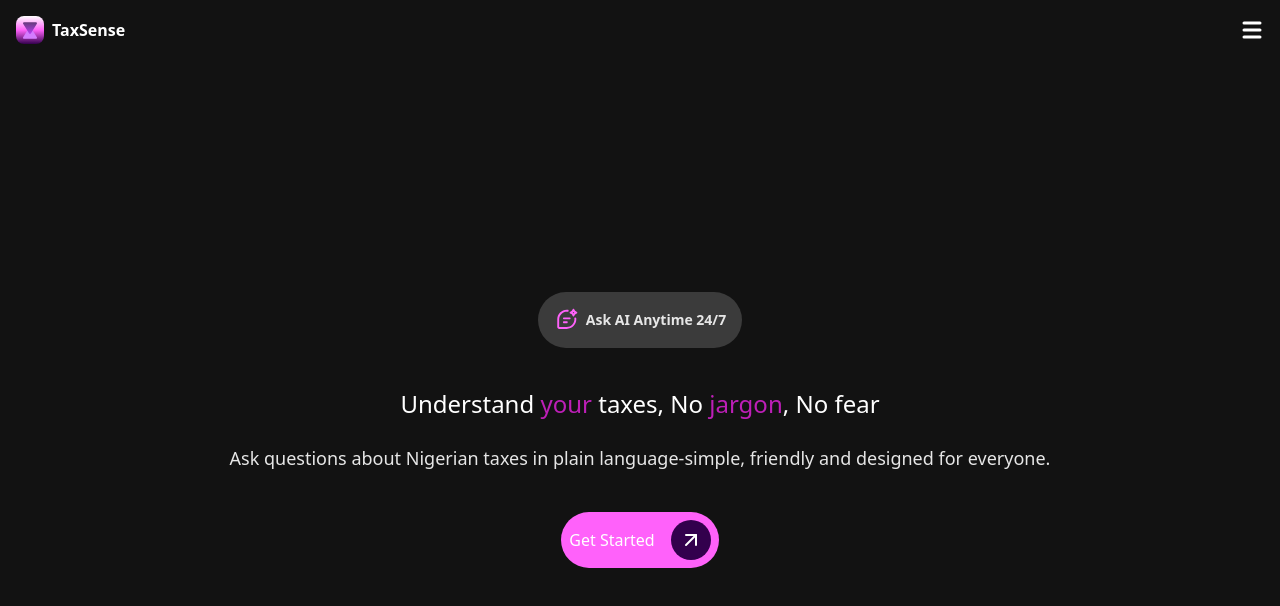
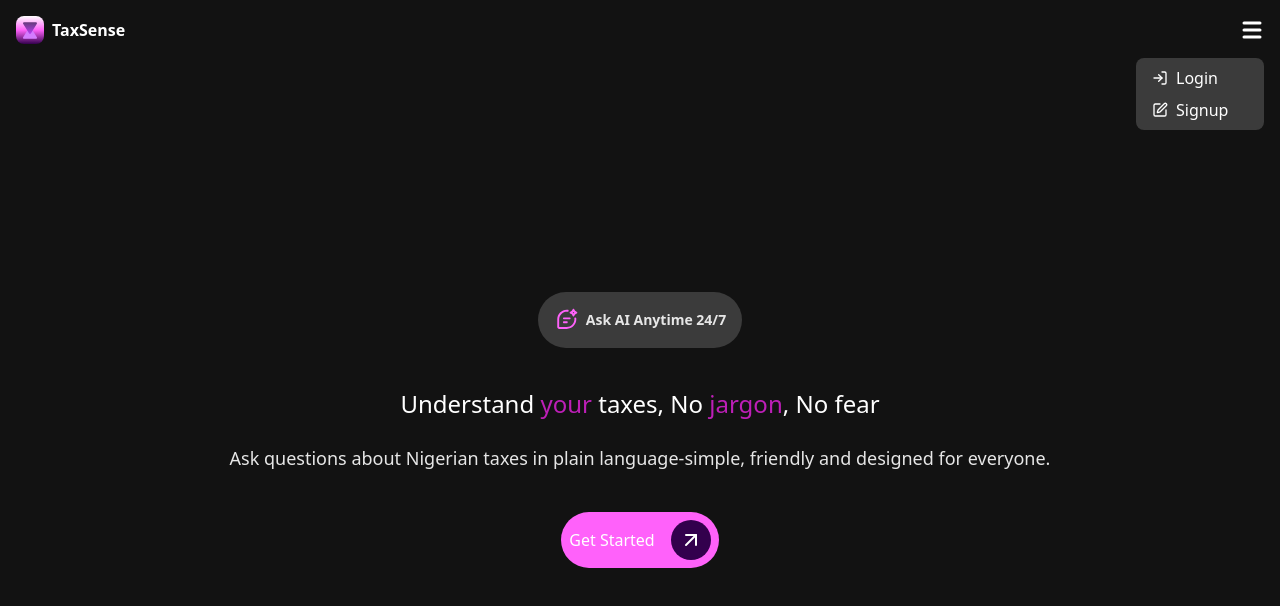
Before and after one commit to hassanismailtech/tax-mate, a React (Vite) app: page / in a window 1280 px wide. Shown: the top 606 px of the page. Built offline with nearby package versions, Linux system fonts and the light colour scheme.

Commit message:
feat(shared/ui): add CTA button to header

```diff
--- /dev/null
+++ b/src/shared/ui/AuthMenu.jsx
@@ -0,0 +1,18 @@
+import { LogIn, SquarePen } from "lucide-react";
+
+export default function AuthMenu() {
+  return (
+    <ul className="absolute top-10 right-0 bg-[hsl(var(--color-primary))] p-2 w-32 rounded-lg flex flex-col gap-2">
+      <li>
+        <a className="flex items-center gap-2 cursor-pointer px-2 rounded-sm hover:bg-black/20">
+          <LogIn size={16} /> Login
+        </a>
+      </li>
+      <li>
+        <a className="flex items-center gap-2 cursor-pointer px-2 rounded-sm hover:bg-black/20">
+          <SquarePen size={16} /> Signup
+        </a>
+      </li>
+    </ul>
+  );
+}
--- a/src/shared/ui/Header.jsx
+++ b/src/shared/ui/Header.jsx
@@ -1,16 +1,22 @@
 import { Menu } from "lucide-react";
 import Logo from "../assets/images/logo.svg";
+import AuthMenu from "./AuthMenu";
 
 export default function Header() {
   return (
-    <header className="flex justify-between p-4 text-[hsl(var(--text-primary))]">
+    <header className="flex justify-between items-center p-4 text-[hsl(var(--text-primary))]">
       <div className="flex items-center gap-2">
         <img src={Logo} alt="App logo" />
         <h1 className="font-bold">TaxSense</h1>
       </div>
-      <button aria-label="Open menu">
-        <Menu strokeWidth={3} />
-      </button>
+
+      <div className="flex flex-col items-end relative">
+        <button aria-label="Open menu">
+          <Menu strokeWidth={3} />
+        </button>
+
+        <AuthMenu />
+      </div>
     </header>
   );
 }
```
